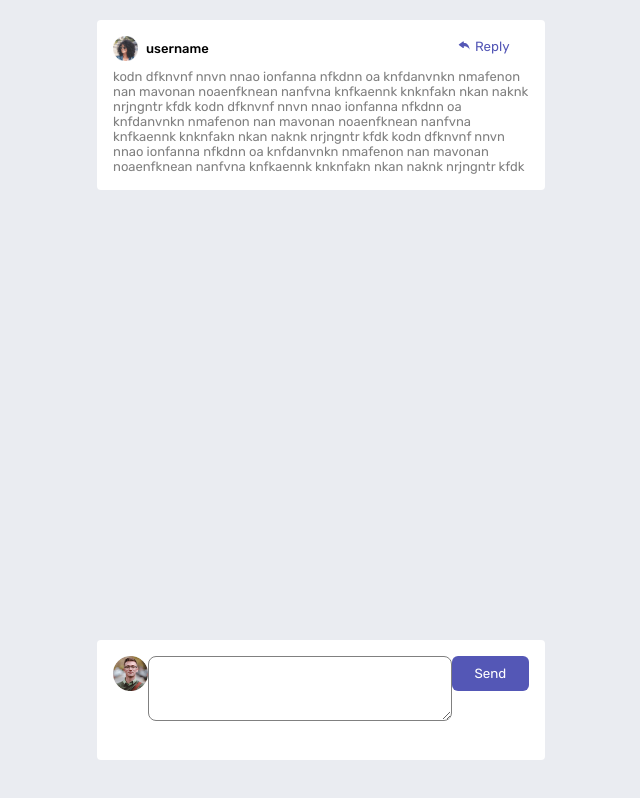
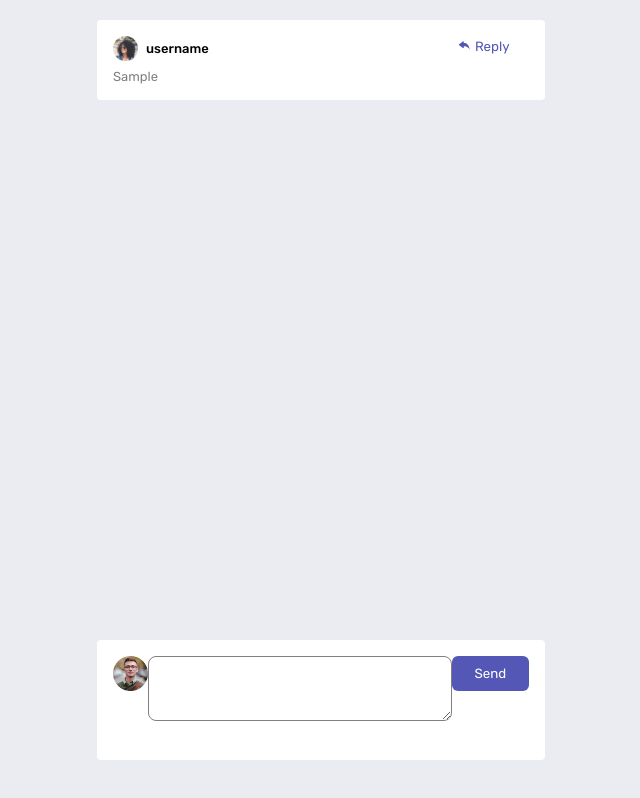
Before and after one commit to 2201monesh/comment-section, a React (Create React App) app: page / in a window 1280 px wide. Both pictures are taken after typing "Sample" into the empty fields and a click on the button "Send". Shown: the whole page, without its empty margins (319-959 px from the left). Built offline with nearby package versions, Linux system fonts and the light colour scheme.

Commit message:
Added props to CommentInfo

```diff
--- a/src/App.js
+++ b/src/App.js
@@ -13,7 +13,7 @@ function App() {
   return (
     <div className="main-section">
       <div className="main-top">
-        {comments.map(() => (<CommentInfo />))}
+        {comments.map((comment) => (<CommentInfo comment={comment} />))}
       </div>
       <div className="main-bottom">
         <InputComment onChange={handleClick} />
--- a/src/CommentInfo.js
+++ b/src/CommentInfo.js
@@ -1,7 +1,7 @@
 import logo2 from './images/avatars/image-amyrobson.png';
 import { BsFillReplyFill } from 'react-icons/bs';
 
-function CommentInfo() {
+function CommentInfo({comment}) {
   return (
     <div className="comment-info">
       <div className="comment-info-top">
@@ -14,7 +14,7 @@ function CommentInfo() {
         </div>
       </div>
       <div className="comment-info-bottom">
-        <p className='comment-info-text'>kodn dfknvnf  nnvn nnao ionfanna nfkdnn oa knfdanvnkn nmafenon nan mavonan noaenfknean nanfvna  knfkaennk knknfakn nkan naknk nrjngntr  kfdk kodn dfknvnf  nnvn nnao ionfanna nfkdnn oa knfdanvnkn nmafenon nan mavonan noaenfknean nanfvna  knfkaennk knknfakn nkan naknk nrjngntr  kfdk kodn dfknvnf  nnvn nnao ionfanna nfkdnn oa knfdanvnkn nmafenon nan mavonan noaenfknean nanfvna  knfkaennk knknfakn nkan naknk nrjngntr  kfdk</p>
+        <p className='comment-info-text'>{comment}</p>
       </div>
     </div>
   )
```
